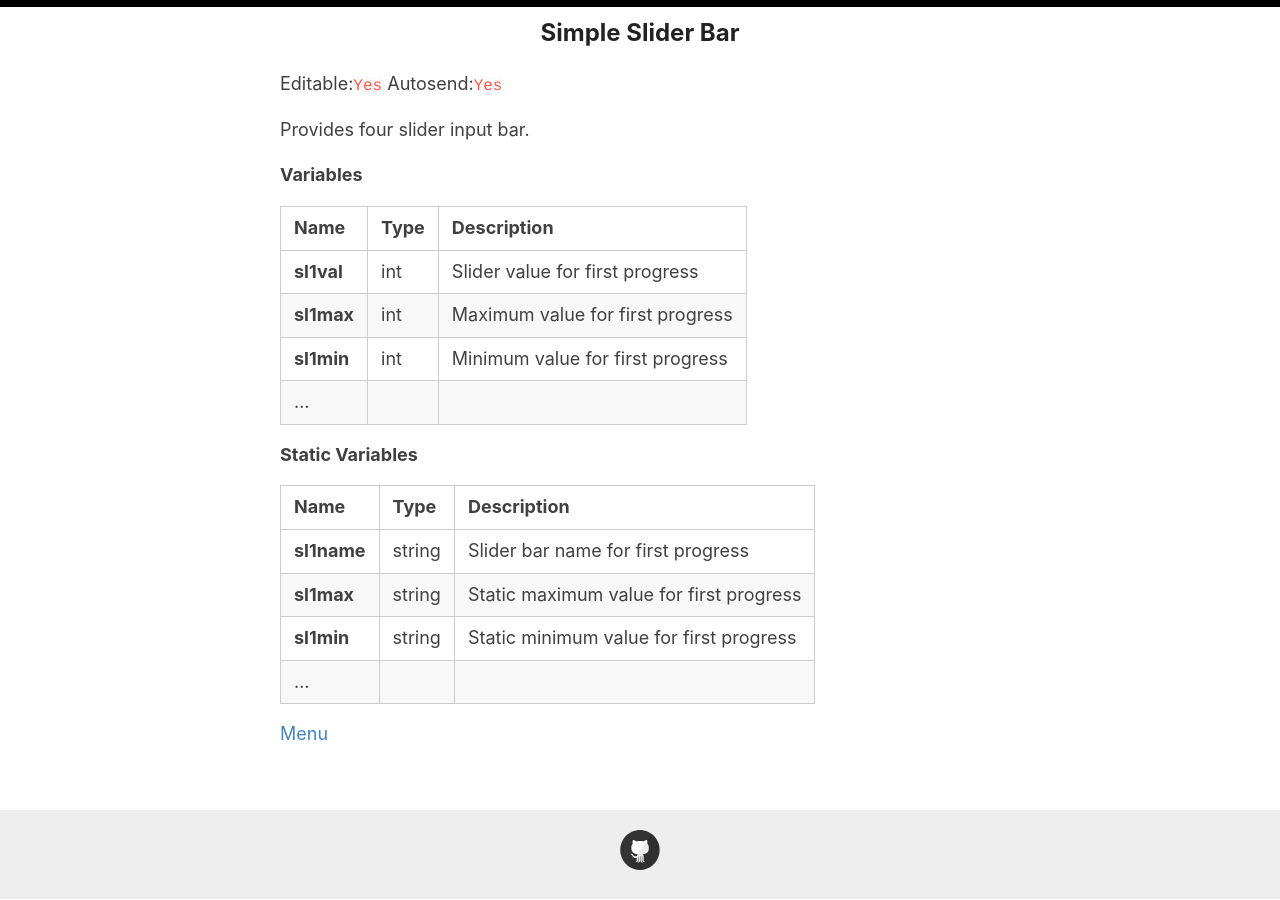
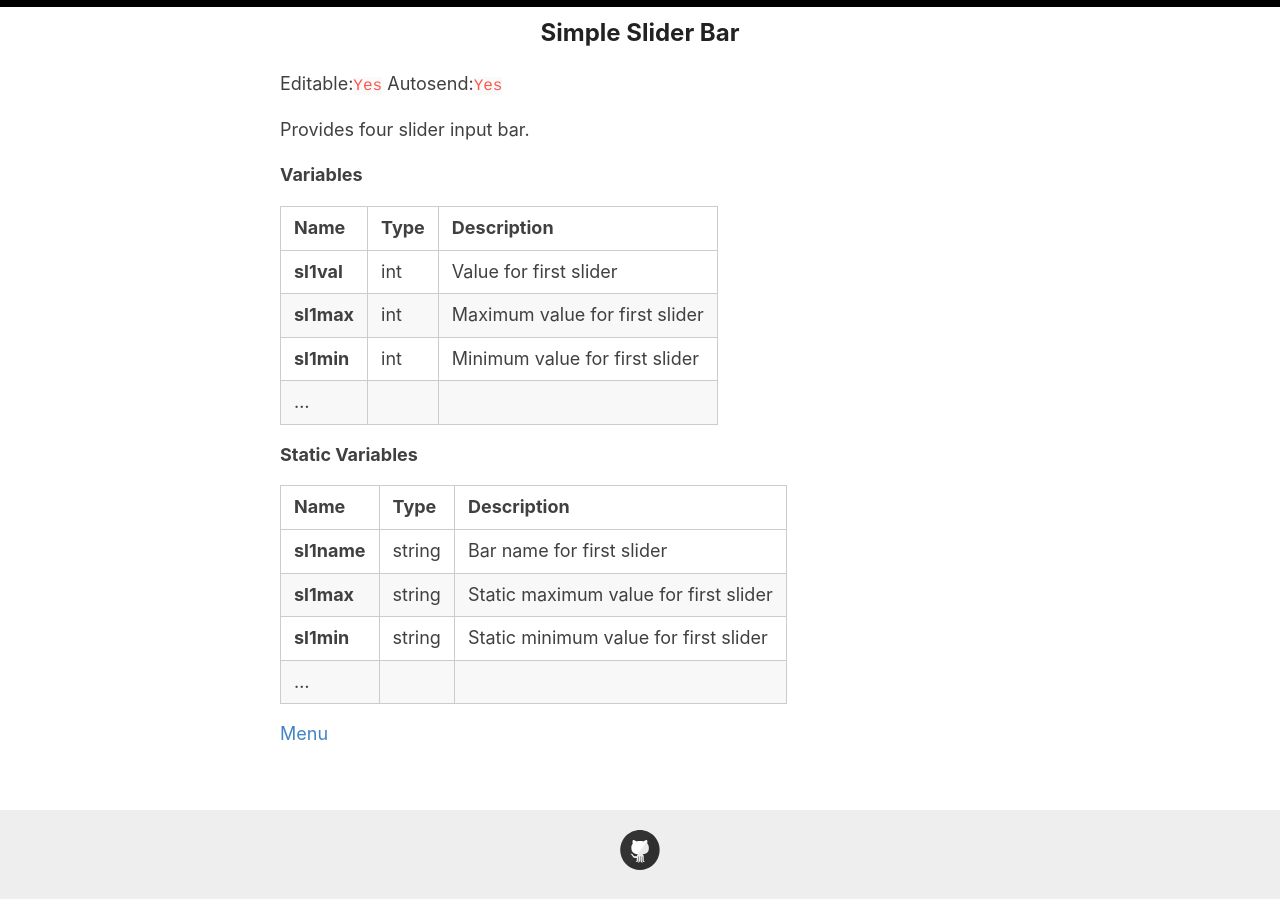
Before and after one commit to alierkanimrek/rplexusdocs, a Jekyll site: the page built from _pages/widgets.md, in a window 1280 px wide and 900 px high, scrolled down 2193 px. Built offline with Jekyll 4.4.1, drawn with Linux system fonts in a browser that asks for light colours.

Commit message:
Update widgets.md

```diff
--- a/_pages/widgets.md
+++ b/_pages/widgets.md
@@ -95,18 +95,18 @@ Provides four slider input bar.
 
 |Name|Type|Description|
 |---|---|---|
-|**sl1val**|int| Slider value for first progress
-|**sl1max**|int| Maximum value for first progress
-|**sl1min**|int| Minimum value for first progress
+|**sl1val**|int| Value for first slider
+|**sl1max**|int| Maximum value for first slider
+|**sl1min**|int| Minimum value for first slider
 |...||
 
 **Static Variables**
 
 |Name|Type|Description|
 |---|---|---|
-|**sl1name**|string| Slider bar name for first progress
-|**sl1max**|string| Static maximum value for first progress
-|**sl1min**|string| Static minimum value for first progress
+|**sl1name**|string| Bar name for first slider
+|**sl1max**|string| Static maximum value for first slider
+|**sl1min**|string| Static minimum value for first slider
 |...||
 
 [Menu](#menu)
```
